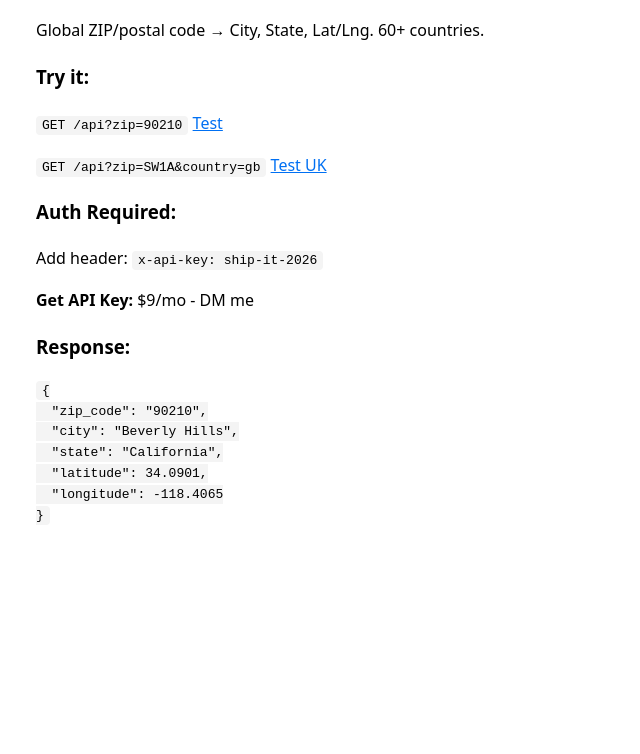
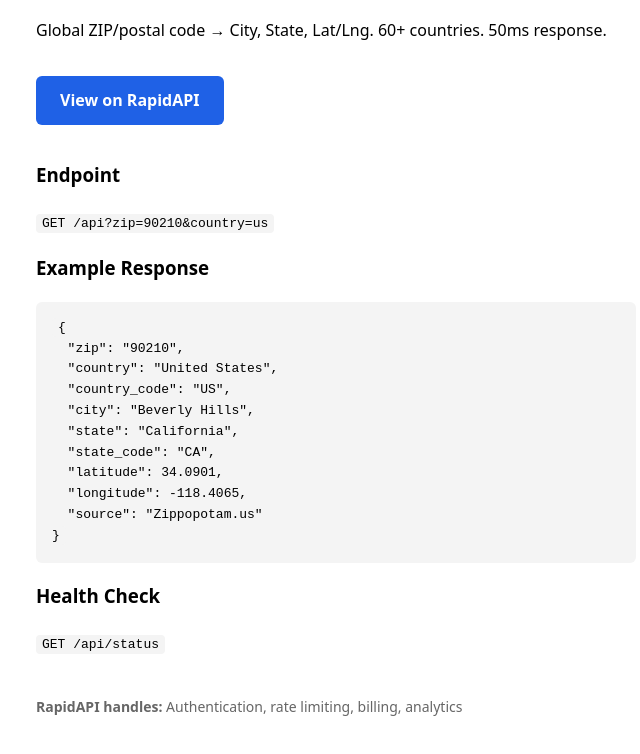
Before and after one commit to mawmawia/zipgeo-api, a website: page index.html in a window 1280 px wide. Shown: the part 136-890 px from the top of the page, without its empty margins (304-944 px from the left). Before the commit the page ends 800 px from the top, so only its background shows below. Drawn offline with Linux system fonts and the light colour scheme.

Commit message:
index.html
Added a button for RapidAPI and improved response details.

```diff
--- a/index.html
+++ b/index.html
@@ -6,28 +6,37 @@
   <style>
     body { font-family: system-ui; max-width: 600px; margin: 40px auto; padding: 20px; line-height: 1.6; }
     code { background: #f4f4f4; padding: 2px 6px; border-radius: 4px; }
-    a { color: #0070f3; }
+   .btn { background: #1f61e6; color: white; padding: 12px 24px; text-decoration: none; border-radius: 6px; display: inline-block; font-weight: 600; margin: 16px 0; }
+    pre { background: #f4f4f4; padding: 16px; border-radius: 6px; overflow-x: auto; }
   </style>
 </head>
 <body>
   <h1>ZipGeo API</h1>
-  <p>Global ZIP/postal code → City, State, Lat/Lng. 60+ countries.</p>
+  <p>Global ZIP/postal code → City, State, Lat/Lng. 60+ countries. 50ms response.</p>
 
-  <h3>Try it:</h3>
-  <p><code>GET /api?zip=90210</code> <a href="/api?zip=90210" target="_blank">Test</a></p>
-  <p><code>GET /api?zip=SW1A&country=gb</code> <a href="/api?zip=SW1A&country=gb" target="_blank">Test UK</a></p>
+  <a href="https://rapidapi.com/hub" class="btn">View on RapidAPI</a>
 
-  <h3>Auth Required:</h3>
-  <p>Add header: <code>x-api-key: ship-it-2026</code></p>
-  <p><b>Get API Key:</b> $9/mo - DM me</p>
+  <h3>Endpoint</h3>
+  <code>GET /api?zip=90210&country=us</code>
 
-  <h3>Response:</h3>
+  <h3>Example Response</h3>
   <pre><code>{
-  "zip_code": "90210",
+  "zip": "90210",
+  "country": "United States",
+  "country_code": "US",
   "city": "Beverly Hills",
   "state": "California",
+  "state_code": "CA",
   "latitude": 34.0901,
-  "longitude": -118.4065
+  "longitude": -118.4065,
+  "source": "Zippopotam.us"
 }</code></pre>
+
+  <h3>Health Check</h3>
+  <code>GET /api/status</code>
+
+  <p style="margin-top:40px; font-size:14px; color:#666;">
+    <b>RapidAPI handles:</b> Authentication, rate limiting, billing, analytics
+  </p>
 </body>
 </html>
```
